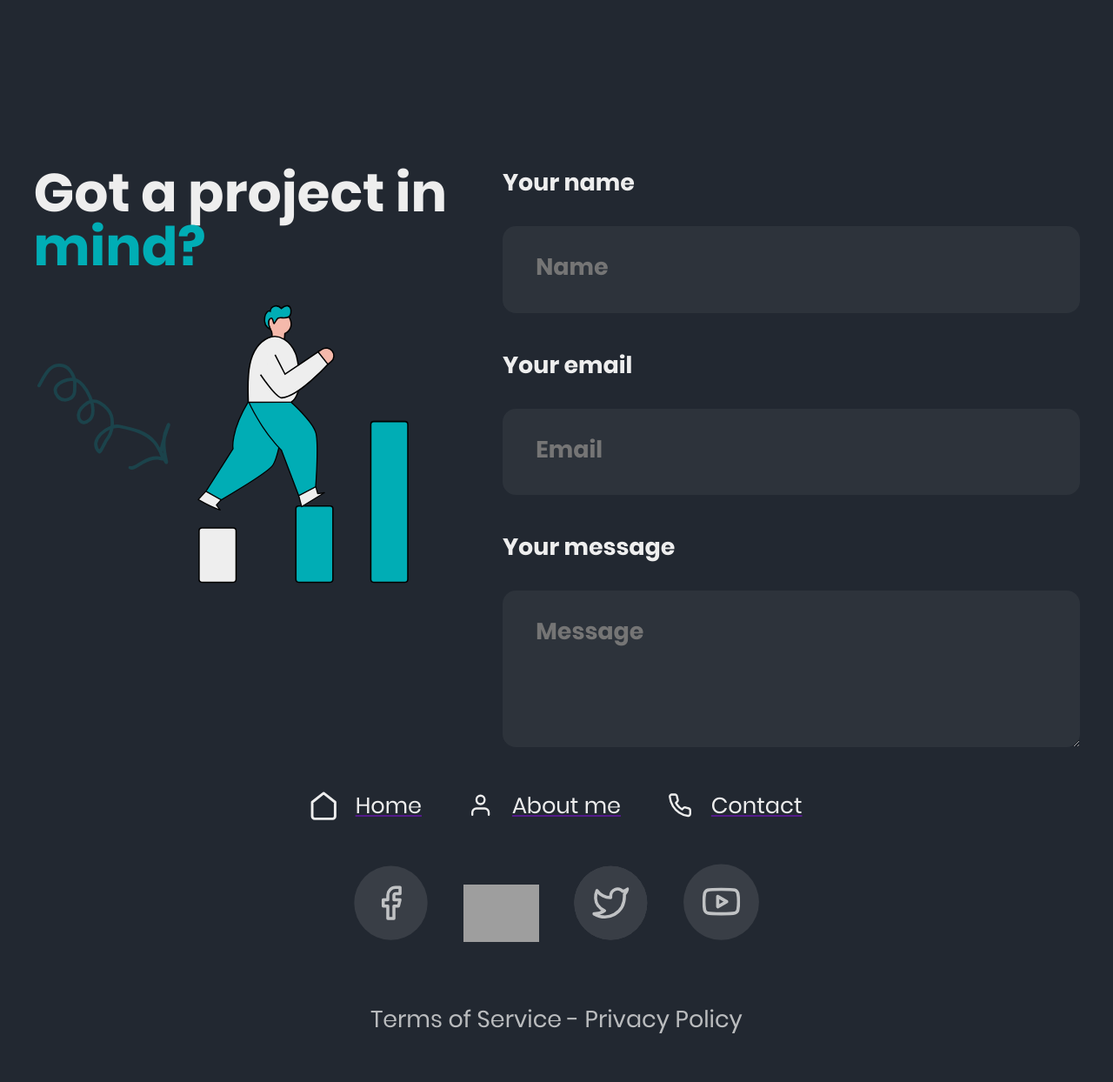
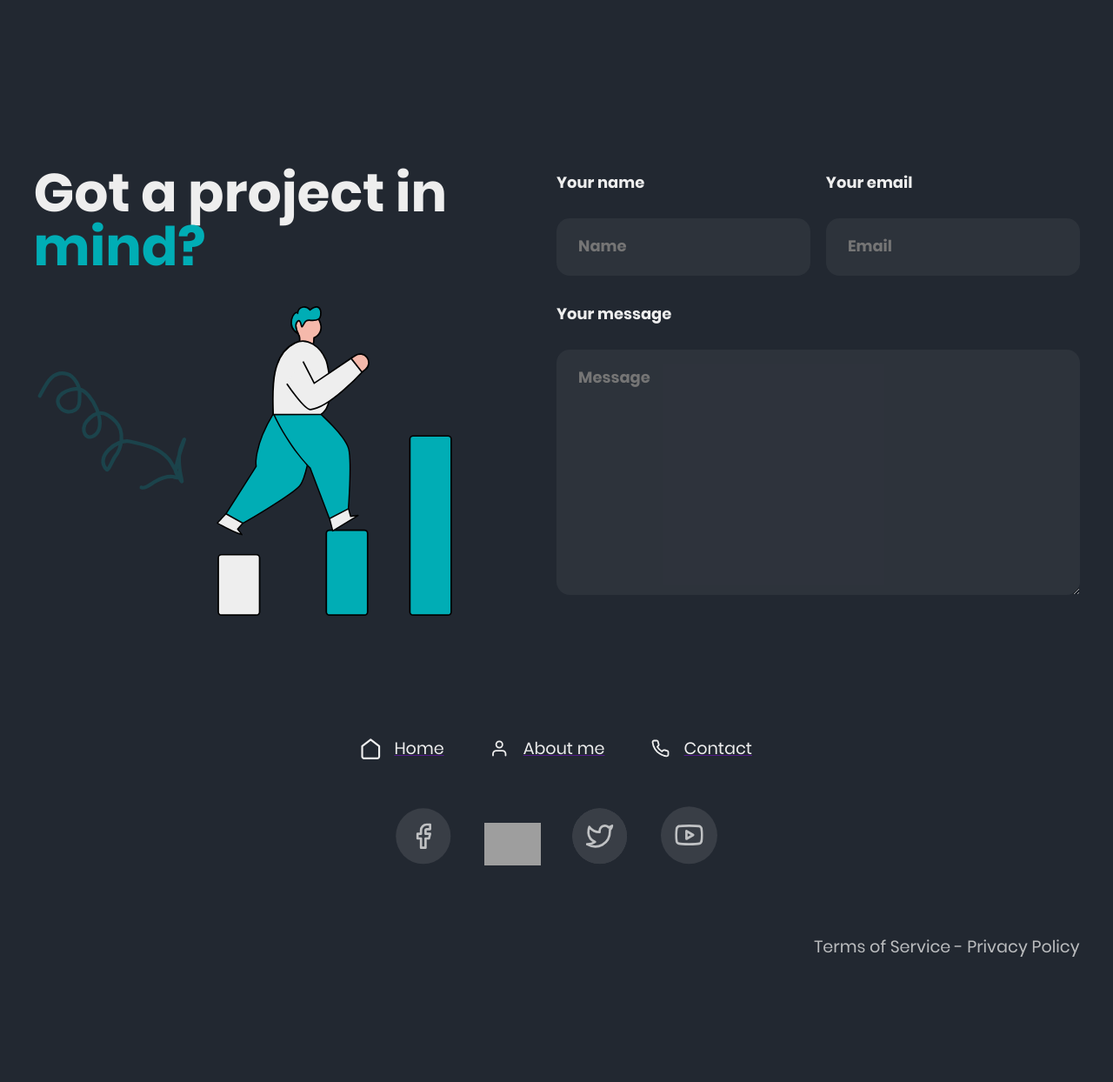
Before and after one commit to RaheemNadeem/abdul_dev_portfolio, a PHP site: page / in a window 1280 px wide. Shown: the part 2376-3620 px from the top of the page at 87% size. After the commit the page ends 3476 px from the top, so only its background shows below. Run offline with PHP 8.4, Linux system fonts and the light colour scheme; grey boxes are pictures that could not be loaded.

Commit message:
improved responsiveness

```diff
--- a/index.html
+++ b/index.html
@@ -81,12 +81,18 @@
             </div>
 
             <div class="right">
+                <div>
                     <label for="name">Your name</label>
                     <input type="text" name="name" id="" placeholder="Name">
+                </div>
+                <div>
                     <label for="name">Your email</label>
                     <input type="text" name="name" id="" placeholder="Email">
+                </div>
+                <div>
                     <label for="name">Your message</label>
                     <textarea name="message" id="" cols="30" rows="3" placeholder="Message"></textarea>
+                </div>
             </div>
         </section>
 
--- a/style.css
+++ b/style.css
@@ -202,23 +202,23 @@ html{
 }
 
 .contact-section label{
-    font-size: 0.7rem;
+    font-size: 0.7em;
     color: rgba(238, 238, 238, 1);
     font-family: poppins-bold;
     display: block;
-    margin-bottom: 0.8rem;
+    margin-bottom: 1.2em;
 }
 
 .contact-section input,textarea{
     background-color: rgba(57, 62, 70, 0.5);
     color: rgba(238, 238, 238, 0.5);
     font-family: poppins-bold;
-    font-size: 0.7rem;
+    font-size: 0.7em;
     width: 100%;
-    padding-left: 1rem;
-    padding-right: 1.84rem;
-    padding-top: 0.7rem;
-    padding-bottom: 0.85rem;
+    padding-left: 1.4em;
+    padding-right: 2.6em;
+    padding-top: 1em;
+    padding-bottom: 1.2em;
     border-radius: 0.4rem;
     border: none;
     margin-bottom: 1.07rem;
@@ -435,20 +435,49 @@ html{
 
     .contact-section>.left{
         font-size: 3vw;
+        width: 140vw;
     }
 
     .contact-section>.right{
-        font-size: 3vw;
+        font-size: 2vw;
+        display: grid;
+        grid-template-rows: 24% 76%;
+        grid-template-columns: 1fr 1fr;
+        width: 140vw;
+        grid-gap: 3%;
     }
 
+    .contact-section>.right>div:nth-child(1){
+        grid-row: 1/2;
+        grid-column: 1/2;
+    }
 
+    .contact-section>.right>div:nth-child(2){
+        grid-row: 1/2;
+        grid-column: 2/3;
+    }
+
+    .contact-section>.right>div:nth-child(3){
+        grid-row: 2/3;
+        grid-column: 1/3;
+    }
+
+    .contact-section textarea{
+        height: 22vw;
+    }
 
     .recent-works-content{
         font-size: 4vw;
     }
 
     .footer-section{
-        font-size: 4vw;
+        font-size: 3vw;
+        margin-top: 7vw;
+    }
+
+    .footer-section>p{
+        font-size: 0.5em;
+        align-self: flex-end;
     }
 
     .width-100pc{
```
Lines whose indentation alone changed are shown as unchanged.
